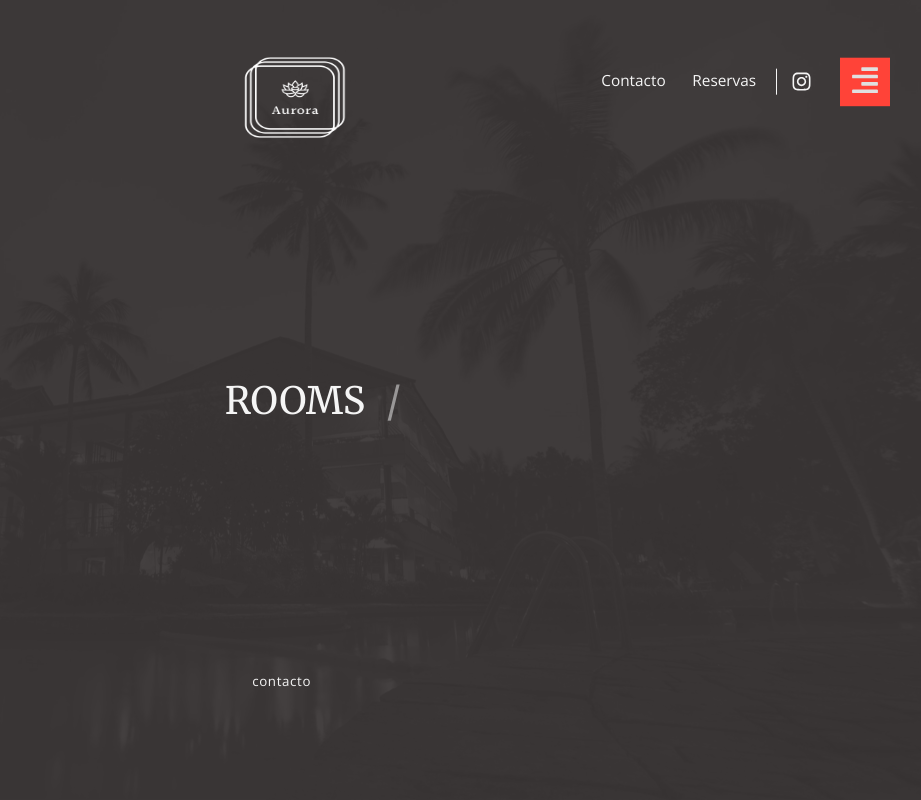
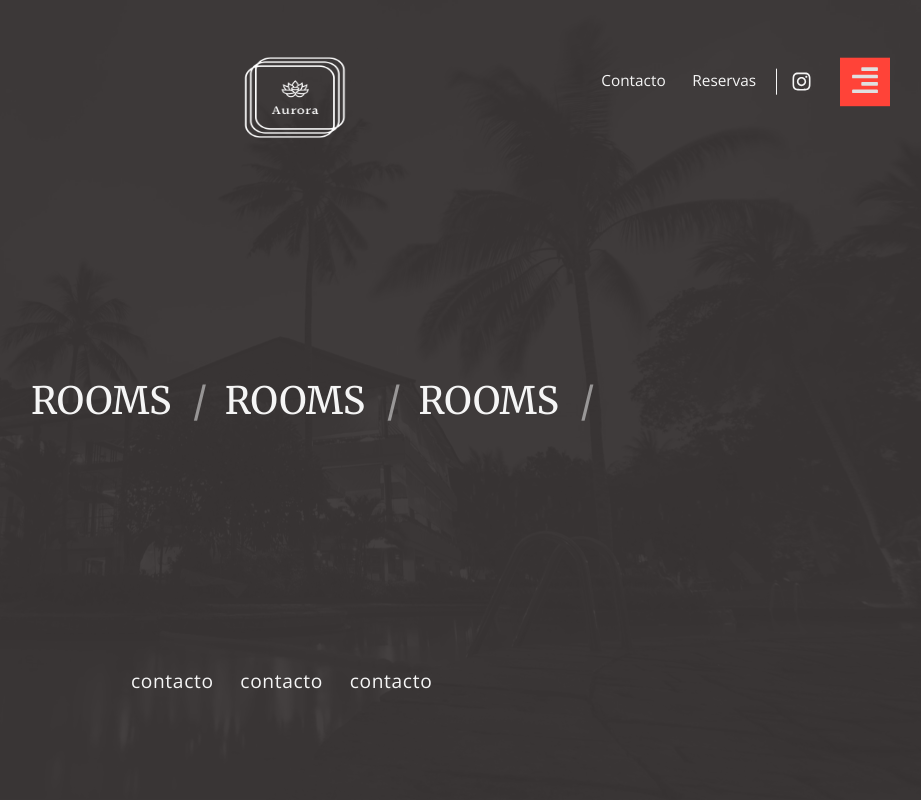
Before and after one commit to fflorezz/react-resort, a React (Create React App) app: page / in a window 1280 px wide. Shown: the top 800 px of the page, without its empty margins (345-1266 px from the left). Built offline with nearby package versions, Linux system fonts and the light colour scheme; no server answers.

Commit message:
added nav component

```diff
--- a/package.json
+++ b/package.json
@@ -8,6 +8,7 @@
     "@testing-library/user-event": "^7.1.2",
     "contentful": "^7.14.4",
     "dotenv": "^8.2.0",
+    "gsap": "^3.2.6",
     "react": "^16.13.1",
     "react-dom": "^16.13.1",
     "react-icons": "^3.10.0",
--- a/src/base-scss/_abstracts.scss
+++ b/src/base-scss/_abstracts.scss
@@ -25,6 +25,16 @@ $color-white: #f5f5f5;
   }
 }
 
+@mixin linkState {
+  &:link,
+  &:hover,
+  &:active,
+  &:focus,
+  &:visited {
+    @content;
+  }
+}
+
 /* TRANSITIONS
    ========================================================================== */
 $transform-primary: transform 0.3s ease-out;
--- a/src/base-scss/_base.scss
+++ b/src/base-scss/_base.scss
@@ -21,4 +21,5 @@ ul {
 a {
   text-decoration: none;
   color: inherit;
+  cursor: pointer;
 }
--- a/src/new-components/nav/Nav.jsx
+++ b/src/new-components/nav/Nav.jsx
@@ -11,8 +11,26 @@ const Nav = () => {
     <nav className={styles.nav}>
       <div className={styles.navMask}>
         <img className={styles.navLogo} src={logo} alt="aurora" />
-        <div className={styles.container}>
+        <div className={styles.navContainer}>
+          <ul className={styles.subItems}>
+            <li className={styles.subItem}>
+              <a href="">Contacto</a>
+            </li>
+            <li className={styles.subItem}>
+              <a href="">Reservas</a>
+            </li>
+          </ul>
           <ul className={styles.navItems}>
+            <li className={styles.navItem}>
+              <Link to="/rooms">
+                <span>ROOMS</span>
+              </Link>
+            </li>
+            <li className={styles.navItem}>
+              <Link to="/rooms">
+                <span>ROOMS</span>
+              </Link>
+            </li>
             <li className={styles.navItem}>
               <Link to="/rooms">
                 <span>ROOMS</span>
@@ -20,6 +38,16 @@ const Nav = () => {
             </li>
           </ul>
           <ul className={styles.contactItems}>
+            <li className={styles.contactItem}>
+              <a href="">
+                <span>contacto</span>
+              </a>
+            </li>
+            <li className={styles.contactItem}>
+              <a href="">
+                <span>contacto</span>
+              </a>
+            </li>
             <li className={styles.contactItem}>
               <a href="">
                 <span>contacto</span>
--- a/src/new-components/nav/nav.module.scss
+++ b/src/new-components/nav/nav.module.scss
@@ -14,7 +14,16 @@
   text-align: center;
   //visibility: hidden;
   @include atSmall {
+    width: 100vw;
+    top: 0;
+    left: 0;
+    right: 0;
+    bottom: 0;
     text-align: left;
+    z-index: 6;
+    color: #fff;
+    overflow: hidden;
+    background: #3a3636;
   }
 }
 
@@ -27,8 +36,13 @@
   overflow: hidden;
   transform: matrix(1, 0, 0, 1, 0, 0);
   @include atSmall {
+    height: 100%;
+    width: 100%;
+    position: absolute;
     right: 0;
     bottom: 0;
+    top: 0;
+    left: 0;
     overflow-x: hidden;
     overflow-y: scroll;
   }
@@ -51,6 +65,34 @@
   }
 }
 
+.navContainer {
+  box-sizing: inherit;
+}
+
+.subItems {
+  display: none;
+  @include atSmall {
+    display: flex;
+    position: relative;
+    margin: 70vw 8vw 16vw;
+    z-index: 6;
+  }
+}
+.subItem {
+  opacity: 0.7;
+  color: #fff;
+  position: relative;
+  line-height: 8.933vw;
+  margin: 0 8vw 0 0;
+  font-size: 4vw;
+  font-weight: 500;
+  text-transform: uppercase;
+  cursor: pointer;
+  @include linkState {
+    opacity: 1;
+  }
+}
+
 .navItems {
   position: absolute;
   z-index: 1;
@@ -59,6 +101,15 @@
   right: 22.222vw;
   text-align: center;
   transform: translateY(-50%);
+  @include atSmall {
+    top: unset;
+    left: unset;
+    right: unset;
+    transform: unset;
+    text-align: left;
+    position: relative;
+    margin: 0 8vw;
+  }
 }
 
 .navItem {
@@ -70,6 +121,16 @@
   z-index: 1;
   position: relative;
   display: inline-block;
+  @include atSmall {
+    margin: 8vw 0;
+    display: block;
+    font-size: 6.333vw;
+    span {
+      &::after {
+        visibility: hidden;
+      }
+    }
+  }
 
   span {
     &::after {
@@ -89,6 +150,15 @@
   right: 22.222vw;
   bottom: 8.333vw;
   z-index: 1;
+  @include atSmall {
+    position: relative;
+    left: unset;
+    right: unset;
+    bottom: unset;
+    margin: 13.333vw 8vw;
+    padding: 13.333vw 0 0;
+    border-top: 1px solid hsla(0, 0%, 100%, 0.4);
+  }
 }
 
 .contactItem {
@@ -98,9 +168,15 @@
   z-index: 1;
   position: relative;
   font-weight: 300;
-  font-size: 1.042vw;
+  font-size: 1.5vw;
   line-height: 1.875vw;
   letter-spacing: 0.05vw;
+  @include atSmall {
+    margin-bottom: 3vw;
+    margin-right: 3vw;
+    font-size: 4vw;
+    line-height: 6.4vw;
+  }
 }
 
 .navItem,
@@ -122,7 +198,7 @@
       transition: transform 0.4s ease-out;
     }
   }
-  &:hover {
+  @include linkState {
     span {
       &:before {
         transform: scaleX(1);
```
Also changed, not shown: 1 other file (tests, documents, lock files or other folders).
